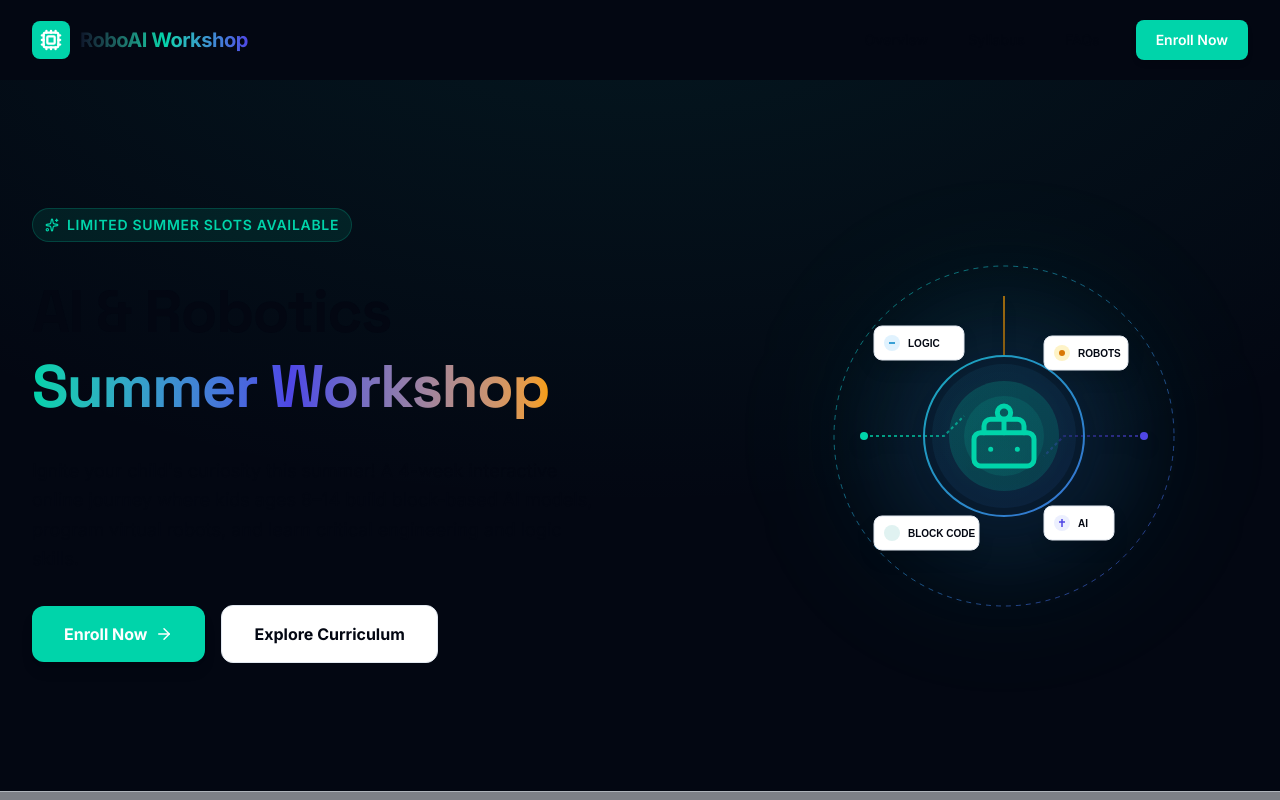
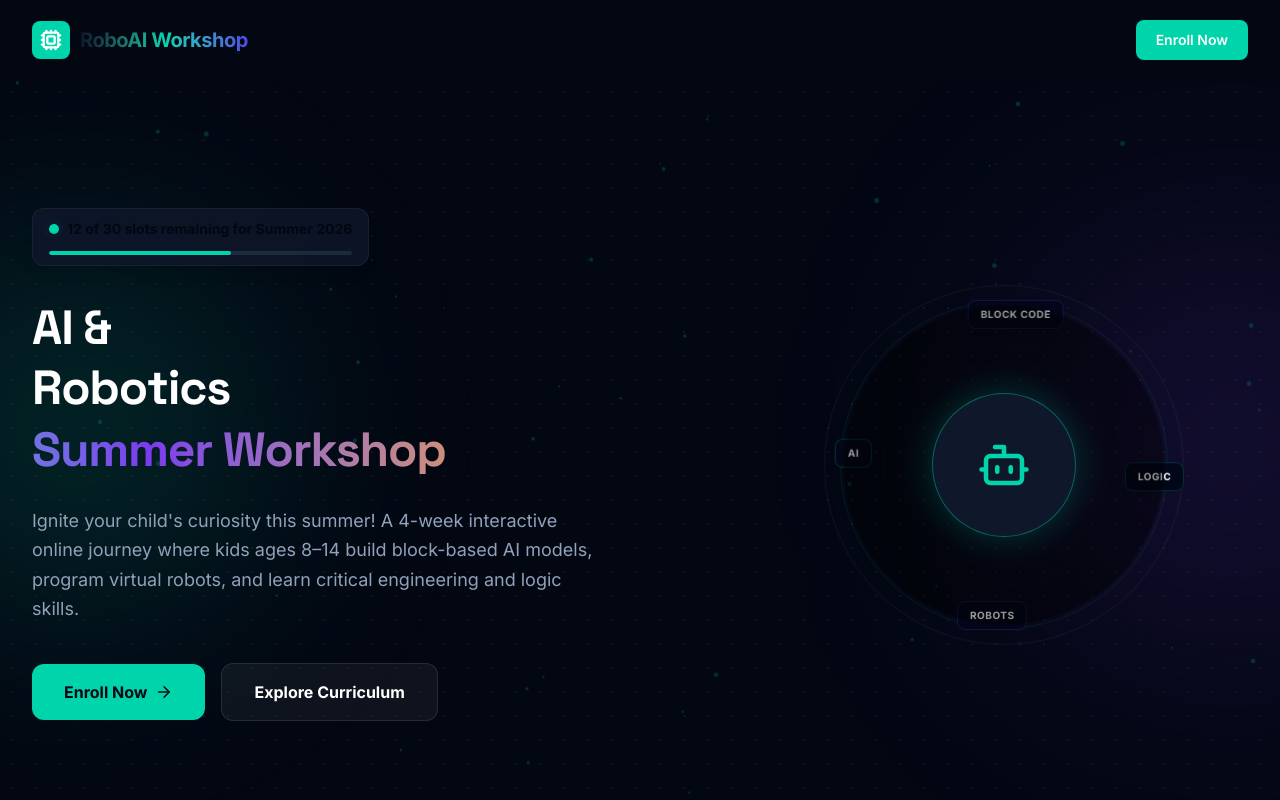
Before and after one commit to ayaanshaikh24/client-project1, a Next.js app in the folder client/: page / in a window 1280 px wide. Shown: the top 800 px of the page. Built offline with nearby package versions, Linux system fonts and the light colour scheme.

Commit message:
feat: rebuild hero section with kinetic type and slow orbital label rotation

```diff
--- a/client/components/Hero.tsx
+++ b/client/components/Hero.tsx
@@ -1,39 +1,107 @@
 "use client";
 
 import { motion } from "framer-motion";
-import { ArrowRight, Bot, Sparkles, Terminal } from "lucide-react";
+import { ArrowRight, Bot } from "lucide-react";
+import CanvasParticles from "./CanvasParticles";
 
 export default function Hero() {
+  // Split heading for kinetic reveal mask
+  const headingWord1 = "AI &".split("");
+  const headingWord2 = "Robotics".split("");
+
+  const containerVariants = {
+    hidden: {},
+    visible: {
+      transition: {
+        staggerChildren: 0.04,
+      },
+    },
+  };
+
+  const letterVariants = {
+    hidden: { y: "110%" },
+    visible: {
+      y: 0,
+      transition: {
+        duration: 0.7,
+        ease: [0.16, 1, 0.3, 1] as const,
+      },
+    },
+  };
+
+  const orbitBadges = [
+    { name: "LOGIC", style: { left: "50%", top: "8%", transform: "translate(-50%, -50%)" }, color: "border-brand-teal/20" },
+    { name: "ROBOTS", style: { left: "92%", top: "50%", transform: "translate(-50%, -50%)" }, color: "border-brand-purple/20" },
+    { name: "AI", style: { left: "50%", top: "92%", transform: "translate(-50%, -50%)" }, color: "border-brand-teal/20" },
+    { name: "BLOCK CODE", style: { left: "8%", top: "50%", transform: "translate(-50%, -50%)" }, color: "border-brand-purple/20" },
+  ];
+
   return (
-    <section id="overview" className="relative overflow-hidden py-16 lg:py-24 xl:py-32">
-      {/* Decorative Grid Background */}
-      <div className="absolute inset-0 bg-[radial-gradient(ellipse_80%_80%_at_50%_-20%,rgba(13,148,136,0.12),rgba(253,251,247,0))] pointer-events-none" />
+    <section id="overview" className="relative overflow-hidden py-16 lg:py-24 xl:py-32 bg-slate-dark bg-dot-grid">
+
+      {/* Neural Network Canvas Particle Background */}
+      <CanvasParticles />
+
+      {/* Blurred Neon Gradient Orbs */}
+      <div className="absolute top-1/4 left-[-10%] w-[350px] h-[350px] rounded-full bg-brand-teal/15 blur-[100px] pointer-events-none orb-pulse" />
+      <div className="absolute bottom-1/4 right-[-10%] w-[400px] h-[400px] rounded-full bg-brand-purple/15 blur-[120px] pointer-events-none orb-pulse" style={{ animationDelay: "-4s" }} />
 
       <div className="max-w-7xl mx-auto px-4 sm:px-6 lg:px-8 relative z-10">
-        <div className="grid grid-cols-1 lg:grid-cols-12 gap-12 lg:gap-8 items-center">
+        <div className="grid grid-cols-1 lg:grid-cols-12 gap-16 lg:gap-8 items-center">
 
           {/* Hero Left Content */}
           <div className="lg:col-span-7 flex flex-col items-center lg:items-start text-center lg:text-left space-y-6 md:space-y-8">
-            {/* Badge */}
+
+            {/* Live Slot Counter Badge */}
             <motion.div
               initial={{ opacity: 0, y: -20 }}
               animate={{ opacity: 1, y: 0 }}
               transition={{ duration: 0.6 }}
-              className="inline-flex items-center gap-2 px-3 py-1.5 rounded-full bg-brand-teal/10 text-brand-teal dark:text-brand-teal-glow font-sans text-xs sm:text-sm font-semibold tracking-wider uppercase border border-brand-teal/20"
+              className="flex flex-col items-center lg:items-start space-y-2 bg-slate-900/80 backdrop-blur border border-white/5 px-4 py-2.5 rounded-xl shadow-lg"
             >
-              <Sparkles size={14} className="animate-spin-slow" />
-              <span>Limited Summer Slots Available</span>
+              <div className="flex items-center gap-2 text-xs sm:text-sm font-bold text-slate-350">
+                <span className="flex h-2.5 w-2.5 relative">
+                  <span className="animate-ping absolute inline-flex h-full w-full rounded-full bg-brand-teal opacity-75"></span>
+                  <span className="relative inline-flex rounded-full h-2.5 w-2.5 bg-brand-teal"></span>
+                </span>
+                <span>12 of 30 slots remaining for Summer 2026</span>
+              </div>
+              <div className="w-full bg-slate-800 h-1 rounded-full overflow-hidden mt-1">
+                <motion.div
+                  initial={{ width: 0 }}
+                  animate={{ width: "60%" }} // 18 filled, 12 remaining (60%)
+                  transition={{ duration: 1.2, ease: "easeOut", delay: 0.4 }}
+                  className="bg-brand-teal h-full rounded-full"
+                />
+              </div>
             </motion.div>
 
-            {/* Main Heading */}
+            {/* Headline with kinetic text reveal mask */}
             <motion.h1
-              initial={{ opacity: 0, y: 20 }}
-              animate={{ opacity: 1, y: 0 }}
-              transition={{ duration: 0.6, delay: 0.1 }}
-              className="font-sans font-extrabold text-4xl sm:text-5xl lg:text-6xl tracking-tight leading-tight text-slate-dark dark:text-white"
+              variants={containerVariants}
+              initial="hidden"
+              animate="visible"
+              className="font-sans font-extrabold text-4xl sm:text-5xl lg:text-7.5xl tracking-tight leading-tight text-white"
             >
-              AI & Robotics <br />
-              <span className="bg-gradient-to-r from-brand-teal via-brand-indigo to-brand-amber bg-clip-text text-transparent">
+              <div className="block">
+                {headingWord1.map((char, index) => (
+                  <span key={index} className="kinetic-mask">
+                    <motion.span variants={letterVariants} className="inline-block">
+                      {char === " " ? "\u00A0" : char}
+                    </motion.span>
+                  </span>
+                ))}
+              </div>
+              <div className="block">
+                {headingWord2.map((char, index) => (
+                  <span key={index} className="kinetic-mask">
+                    <motion.span variants={letterVariants} className="inline-block">
+                      {char === " " ? "\u00A0" : char}
+                    </motion.span>
+                  </span>
+                ))}
+              </div>
+              <span className="block mt-2 font-display bg-gradient-to-r from-brand-teal via-brand-purple to-brand-amber bg-[length:200%_auto] animate-gradient-text bg-clip-text text-transparent font-extrabold leading-none">
                 Summer Workshop
               </span>
             </motion.h1>
@@ -42,8 +110,8 @@ export default function Hero() {
             <motion.p
               initial={{ opacity: 0 }}
               animate={{ opacity: 1 }}
-              transition={{ duration: 0.8, delay: 0.2 }}
-              className="max-w-xl text-lg text-slate-muted dark:text-slate-300 leading-relaxed font-normal"
+              transition={{ duration: 0.8, delay: 0.4 }}
+              className="max-w-xl text-lg text-slate-400 leading-relaxed font-normal"
             >
               Ignite your child's curiosity this summer! A 4-week interactive online journey where kids ages 8–14 build block-based AI models, program virtual robots, and learn critical engineering and logic skills.
             </motion.p>
@@ -52,127 +120,64 @@ export default function Hero() {
             <motion.div
               initial={{ opacity: 0, y: 15 }}
               animate={{ opacity: 1, y: 0 }}
-              transition={{ duration: 0.6, delay: 0.3 }}
-              className="flex flex-col sm:flex-row items-center gap-4 w-full sm:w-auto"
+              transition={{ duration: 0.6, delay: 0.5 }}
+              className="flex flex-col sm:flex-row items-center gap-4 w-full sm:w-auto pt-2"
             >
               <a
                 href="#enroll"
-                className="w-full sm:w-auto inline-flex items-center justify-center gap-2 px-8 py-4 rounded-xl text-base font-bold text-white bg-brand-teal hover:bg-brand-teal/90 transition-all duration-200 shadow-lg hover:shadow-brand-teal/30 hover:-translate-y-0.5 focus-visible:ring-3 focus-visible:ring-brand-teal/50"
+                className="shimmer-btn w-full sm:w-auto inline-flex items-center justify-center gap-2 px-8 py-4 rounded-xl text-base font-bold text-slate-dark bg-brand-teal hover:shadow-[0_0_25px_rgba(0,212,170,0.4)] transition-all duration-200"
               >
                 <span>Enroll Now</span>
                 <ArrowRight size={18} />
               </a>
               <a
                 href="#syllabus"
-                className="w-full sm:w-auto inline-flex items-center justify-center gap-2 px-8 py-4 rounded-xl text-base font-bold text-slate-dark dark:text-white bg-white dark:bg-slate-900 border border-slate-200 dark:border-slate-800 hover:bg-slate-50 dark:hover:bg-slate-850 hover:border-slate-300 transition-all duration-200 focus-visible:ring-3 focus-visible:ring-slate-200"
+                className="w-full sm:w-auto inline-flex items-center justify-center gap-2 px-8 py-4 rounded-xl text-base font-bold text-white bg-white/5 border border-white/10 hover:bg-white/10 transition-all duration-200"
               >
                 <span>Explore Curriculum</span>
               </a>
             </motion.div>
           </div>
 
-          {/* Hero Right Composition (Custom SVG / Graphic illustration) */}
+          {/* Hero Right Composition (Custom Animated Orbital SVG) */}
           <div className="lg:col-span-5 flex justify-center">
             <motion.div
               initial={{ opacity: 0, scale: 0.95 }}
               animate={{ opacity: 1, scale: 1 }}
-              transition={{ duration: 0.8, delay: 0.2 }}
-              className="relative w-full max-w-[400px] aspect-square flex items-center justify-center"
+              transition={{ duration: 0.8, delay: 0.3 }}
+              className="relative w-full max-w-[360px] aspect-square flex items-center justify-center"
             >
-              {/* Glowing Background Glows */}
-              <div className="absolute w-72 h-72 rounded-full bg-brand-teal/10 dark:bg-brand-teal/5 blur-3xl" />
-              <div className="absolute w-60 h-60 rounded-full bg-brand-indigo/10 dark:bg-brand-indigo/5 blur-2xl" />
+              {/* Core robot node pulsing */}
+              <div className="absolute w-36 h-36 rounded-full bg-slate-900 border border-brand-teal/40 flex items-center justify-center shadow-[0_0_35px_rgba(0,212,170,0.25)] animate-pulse-glow z-20">
+                <Bot size={54} className="text-brand-teal" />
+              </div>
 
-              {/* Custom Tech SVG Composition */}
-              <svg
-                width="100%"
-                height="100%"
-                viewBox="0 0 400 400"
-                fill="none"
-                xmlns="http://www.w3.org/2000/svg"
-                className="relative z-10 drop-shadow-xl"
-              >
-                {/* Outer decorative ring */}
-                <circle cx="200" cy="200" r="170" stroke="url(#gradient-teal-indigo)" strokeWidth="1" strokeDasharray="5 5" opacity="0.6" />
+              {/* Orbital Paths wrapper (CSS Rotated) */}
+              <div className="absolute w-full h-full animate-orbit">
+                {/* Visual orbital ring */}
+                <div className="absolute inset-0 rounded-full border border-white/5 pointer-events-none" />
+                <div className="absolute inset-4 rounded-full border border-brand-teal/10 pointer-events-none" />
 
-                {/* Circuit paths */}
-                <path d="M 60,200 L 140,200 L 160,180" stroke="url(#gradient-teal)" strokeWidth="2" strokeDasharray="3 3" />
-                <path d="M 340,200 L 260,200 L 240,220" stroke="url(#gradient-indigo)" strokeWidth="2" strokeDasharray="3 3" />
-                <path d="M 200,60 L 200,120" stroke="url(#gradient-amber)" strokeWidth="1.5" />
+                {/* Floating counter-rotated orbital label badges */}
+                {orbitBadges.map((badge, idx) => (
+                  <div
+                    key={badge.name}
+                    style={badge.style}
+                    className="absolute z-30"
+                  >
+                    <div className="animate-orbit-counter">
+                      <span className={`inline-block px-3 py-1.5 rounded-lg text-[10px] font-bold text-white bg-slate-950/95 border ${badge.color} shadow-lg tracking-wider`}>
+                        {badge.name}
+                      </span>
+                    </div>
+                  </div>
+                ))}
+              </div>
 
-                {/* Connector dots */}
-                <circle cx="60" cy="200" r="4" fill="var(--color-brand-teal)" />
-                <circle cx="340" cy="200" r="4" fill="var(--color-brand-indigo)" />
-
-                {/* central circle backdrop */}
-                <circle cx="200" cy="200" r="80" fill="var(--color-cream)" className="dark:fill-slate-900" stroke="url(#gradient-teal-indigo)" strokeWidth="2" />
-                <circle cx="200" cy="200" r="72" fill="url(#gradient-teal-indigo)" opacity="0.08" />
-
-                {/* Animated circuit lines inside SVG */}
-                <g className="animate-pulse-glow">
-                  {/* Glowing core */}
-                  <circle cx="200" cy="200" r="55" fill="url(#gradient-teal-glow)" opacity="0.15" />
-                  <circle cx="200" cy="200" r="40" fill="url(#gradient-teal)" opacity="0.2" />
-                </g>
-
-                {/* Robot/Bot Character Icon inside SVG */}
-                <svg x="160" y="160" width="80" height="80" viewBox="0 0 24 24" fill="none" stroke="currentColor" strokeWidth="1.5" strokeLinecap="round" strokeLinejoin="round" className="text-brand-teal dark:text-brand-teal-glow">
-                  <rect width="18" height="10" x="3" y="11" rx="2" />
-                  <circle cx="12" cy="5" r="2" />
-                  <path d="M12 7v4M8 16h.01M16 16h.01M6 11V9a2 2 0 0 1 2-2h8a2 2 0 0 1 2 2v2" />
-                </svg>
-
-                {/* Tech badges floating */}
-                <g transform="translate(70, 90)">
-                  <rect width="90" height="34" rx="8" fill="white" className="dark:fill-slate-800" stroke="#E2E8F0" strokeWidth="1" />
-                  <circle cx="18" cy="17" r="8" fill="#E0F2FE" />
-                  <path d="M15 17h6" stroke="#0284C7" strokeWidth="1.5" />
-                  <text x="34" y="21" fontFamily="sans-serif" fontSize="10" fontWeight="bold" fill="var(--color-slate-dark)" className="dark:fill-white">LOGIC</text>
-                </g>
-
-                <g transform="translate(240, 100)">
-                  <rect width="84" height="34" rx="8" fill="white" className="dark:fill-slate-800" stroke="#E2E8F0" strokeWidth="1" />
-                  <circle cx="18" cy="17" r="8" fill="#FEF3C7" />
-                  <circle cx="18" cy="17" r="3" fill="#D97706" />
-                  <text x="34" y="21" fontFamily="sans-serif" fontSize="10" fontWeight="bold" fill="var(--color-slate-dark)" className="dark:fill-white">ROBOTS</text>
-                </g>
-
-                <g transform="translate(240, 270)">
-                  <rect width="70" height="34" rx="8" fill="white" className="dark:fill-slate-800" stroke="#E2E8F0" strokeWidth="1" />
-                  <circle cx="18" cy="17" r="8" fill="#ECEFFE" />
-                  <path d="M18 13v8M15 16h6" stroke="#4F46E5" strokeWidth="1.5" />
-                  <text x="34" y="21" fontFamily="sans-serif" fontSize="10" fontWeight="bold" fill="var(--color-slate-dark)" className="dark:fill-white">AI</text>
-                </g>
-
-                <g transform="translate(70, 280)">
-                  <rect width="105" height="34" rx="8" fill="white" className="dark:fill-slate-800" stroke="#E2E8F0" strokeWidth="1" />
-                  <circle cx="18" cy="17" r="8" fill="#E0F2F1" />
-                  <text x="34" y="21" fontFamily="sans-serif" fontSize="10" fontWeight="bold" fill="var(--color-slate-dark)" className="dark:fill-white">BLOCK CODE</text>
-                </g>
-
-                {/* SVG Gradients definitions */}
-                <defs>
-                  <linearGradient id="gradient-teal-indigo" x1="0" y1="0" x2="400" y2="400" gradientUnits="userSpaceOnUse">
-                    <stop offset="0%" stopColor="var(--color-brand-teal)" />
-                    <stop offset="100%" stopColor="var(--color-brand-indigo)" />
-                  </linearGradient>
-                  <linearGradient id="gradient-teal" x1="0" y1="0" x2="400" y2="0" gradientUnits="userSpaceOnUse">
-                    <stop offset="0%" stopColor="var(--color-brand-teal)" stopOpacity="0.8" />
-                    <stop offset="100%" stopColor="var(--color-brand-teal-glow)" stopOpacity="0.2" />
-                  </linearGradient>
-                  <linearGradient id="gradient-indigo" x1="400" y1="0" x2="0" y2="0" gradientUnits="userSpaceOnUse">
-                    <stop offset="0%" stopColor="var(--color-brand-indigo)" stopOpacity="0.8" />
-                    <stop offset="100%" stopColor="var(--color-brand-indigo-light)" stopOpacity="0.2" />
-                  </linearGradient>
-                  <linearGradient id="gradient-amber" x1="0" y1="0" x2="0" y2="400" gradientUnits="userSpaceOnUse">
-                    <stop offset="0%" stopColor="var(--color-brand-amber)" />
-                    <stop offset="100%" stopColor="var(--color-brand-amber-dark)" />
-                  </linearGradient>
-                  <linearGradient id="gradient-teal-glow" x1="0" y1="0" x2="1" y2="1">
-                    <stop offset="0%" stopColor="var(--color-brand-teal-glow)" />
-                    <stop offset="100%" stopColor="var(--color-brand-teal)" />
-                  </linearGradient>
-                </defs>
+              {/* Interactive tech grids behind */}
+              <svg width="100%" height="100%" viewBox="0 0 360 360" className="absolute inset-0 pointer-events-none opacity-40">
+                <circle cx="180" cy="180" r="160" stroke="rgba(255,255,255,0.03)" strokeWidth="1" strokeDasharray="6 6" />
+                <circle cx="180" cy="180" r="120" stroke="rgba(0, 212, 170, 0.05)" strokeWidth="1" />
               </svg>
             </motion.div>
           </div>
```
